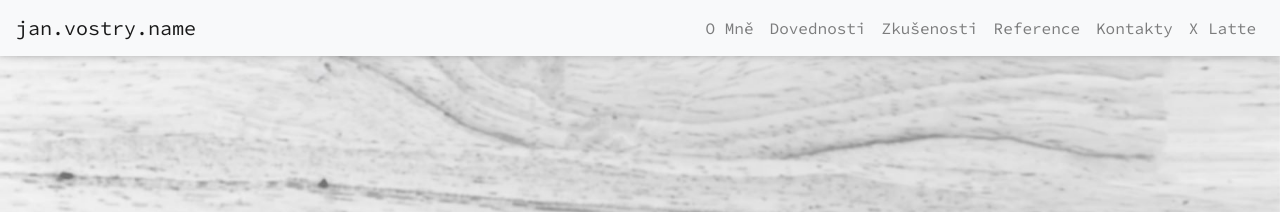
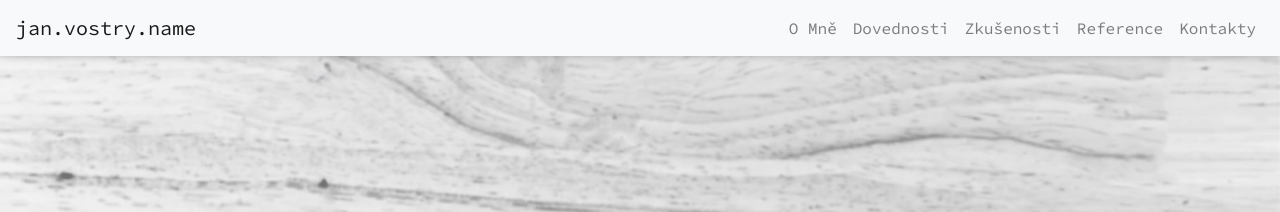
Before and after one commit to janvostry/jan.vostry, a Jekyll site: the page built from index.html, in a window 1280 px wide and 900 px high. Shown: the top 212 px of the window. Built offline with Jekyll 4.4.1, drawn with Linux system fonts in a browser that asks for light colours.

Commit message:
Schování nepotřebných položek v menu

```diff
--- a/_includes/base/nav.html
+++ b/_includes/base/nav.html
@@ -6,7 +6,7 @@
 	<div class="collapse navbar-collapse justify-content-end" id="navlist">
 		<ul class="navbar-nav nav-pills">
 			{% for section in site.sections %}
-				{% if section.name != 'index' %}
+				{% if section.name != 'none' and section.name != 'index' %}
 					<li class="nav-item"><a class="nav-link" href="#{{ section.name }}">{{ section.title }}</a></li>
 				{% endif %}
 			{% endfor %}
--- a/_sections/X-latte.html
+++ b/_sections/X-latte.html
@@ -1,5 +1,7 @@
 ---
 unicode: AÁBCČDĎEÉĚFGHChIÍJKLMNŇOÓPQRŘSŠTŤUÚŮVWXYÝZŽ
+title:   None
+name:    none
 ---
 
 {% capture latte %}
```
